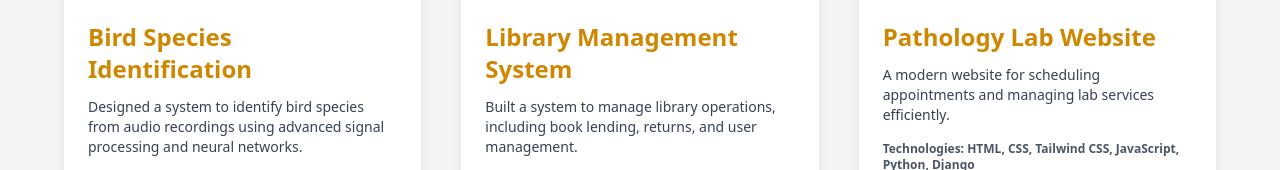
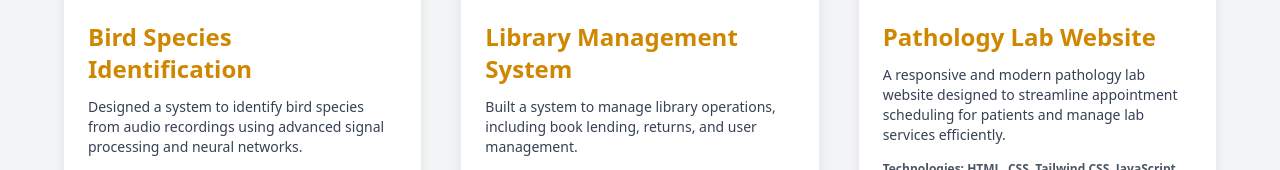
Before and after one commit to Bhushan0009/portfolio, a plain HTML site: page index.html in a window 1280 px wide. Shown: the part 2236-2406 px from the top of the page. Drawn offline with nearby package versions, Linux system fonts and the light colour scheme.

Commit message:
Update index.html

```diff
--- a/index.html
+++ b/index.html
@@ -268,7 +268,7 @@
                     <div class="p-6">
                         <h3 class="font-semibold text-2xl text-yellow-600 mb-3">Pathology Lab Website</h3>
                         <p class="text-gray-700 text-sm mb-4">
-                            A modern website for scheduling appointments and managing lab services efficiently.
+                            A responsive and modern pathology lab website designed to streamline appointment scheduling for patients and manage lab services efficiently.
                         </p>
                         <p class="text-gray-600 text-xs font-semibold mb-4">
                             Technologies: HTML, CSS, Tailwind CSS, JavaScript, Python, Django
```
